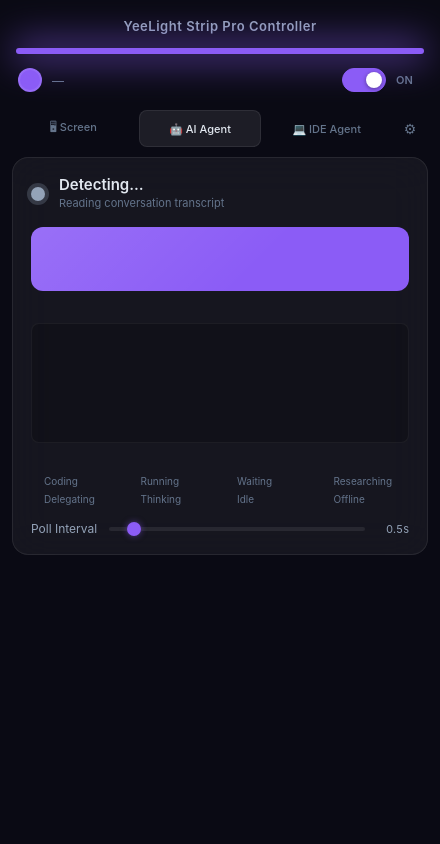
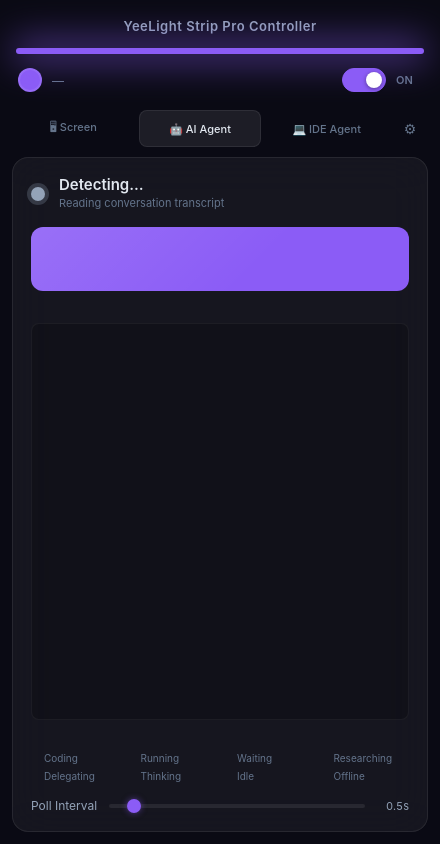
Before and after one commit to ironfeet/YeeLight-Lightstrip-Pro-Controller, an Electron app: page index.html in a window 440 px wide. Drawn offline with Linux system fonts and the light colour scheme; no server answers.

Commit message:
style: stretch agent log containers to fill remaining window space

```diff
--- a/index.css
+++ b/index.css
@@ -31,6 +31,8 @@
 html, body {
   width: 100%; height: 100%;
   overflow: hidden;
+  display: flex;
+  flex-direction: column;
   background: var(--bg);
   color: var(--text);
   font-family: var(--font);
@@ -173,9 +175,10 @@
   flex: 1;
   overflow-y: auto;
 }
-.mode-panel.active { display: block; }
+.mode-panel.active { display: flex; flex-direction: column; }
 
 .panel-glass {
+  flex: 1;
   background: var(--surface);
   border: 1px solid var(--border);
   border-radius: var(--radius);
@@ -184,6 +187,7 @@
   flex-direction: column;
   gap: 16px;
   backdrop-filter: blur(20px);
+  -webkit-backdrop-filter: blur(20px);
 }
 
 /* ── Status Row ──────────────────────────────────────────────────────────── */
@@ -497,7 +501,7 @@
 
 /* ── Log Container (Mode 2 & 3) ───────────────────────────────────────────── */
 .log-container {
-  height: 120px;
+  flex: 1;
   background: rgba(0, 0, 0, 0.2);
   border: 1px solid rgba(255, 255, 255, 0.05);
   border-radius: 8px;
```
